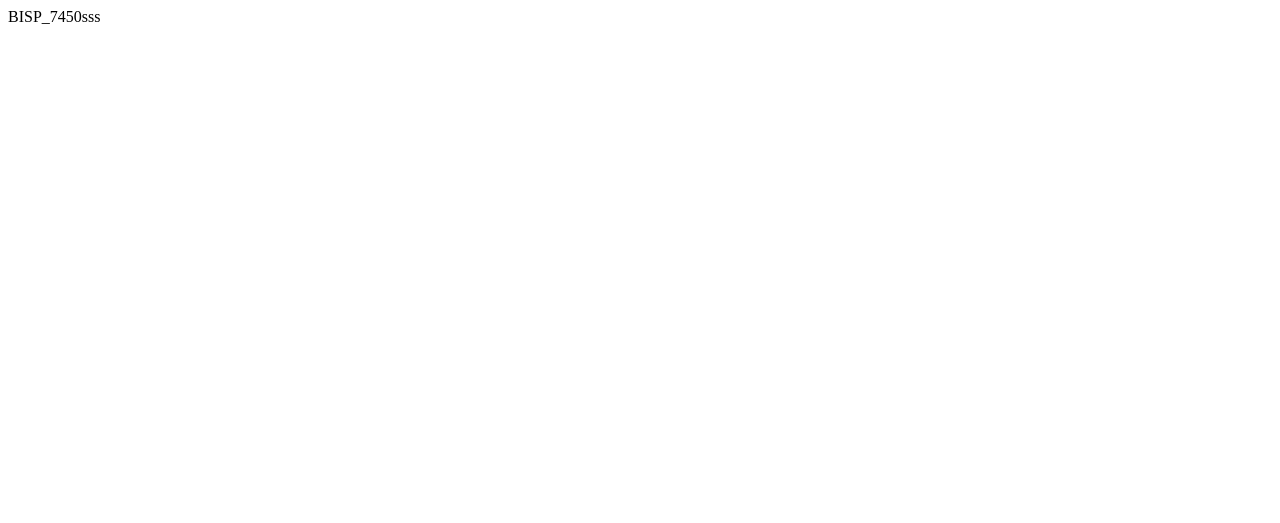
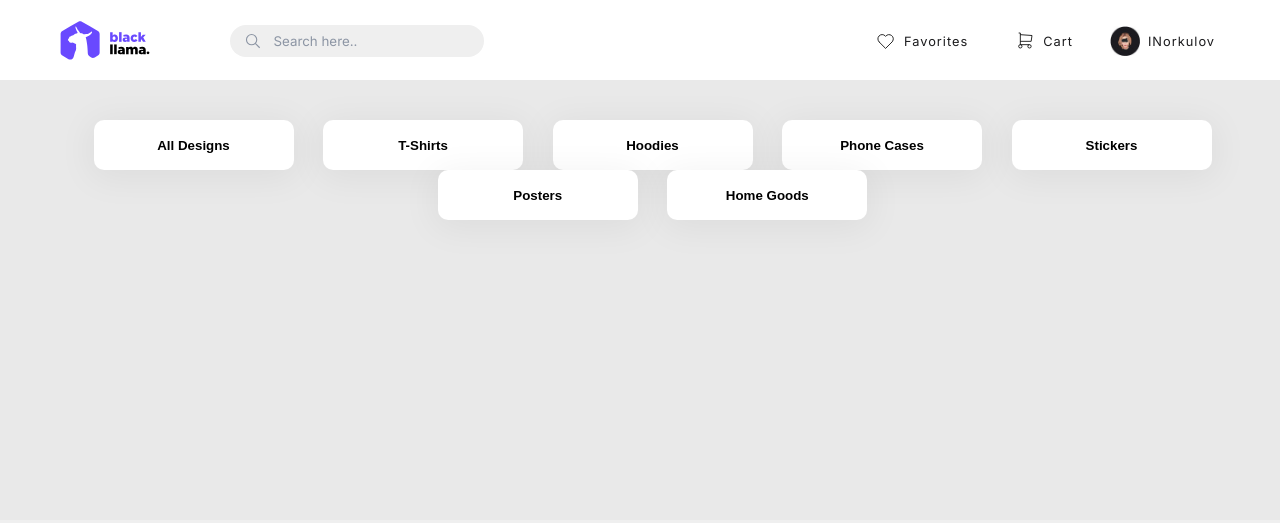
Before and after one commit to ultraluxeSF/BISP_7450, a plain HTML site: page index.html in a window 1280 px wide. Drawn offline with Linux system fonts and the light colour scheme.

Commit message:
v1 navbar WIP

```diff
--- a/index.html
+++ b/index.html
@@ -2,9 +2,45 @@
 <html lang="en" dir="ltr">
   <head>
     <meta charset="utf-8">
-    <title></title>
+    <title>BlackLlama Goodies</title>
+    <meta name="viewport" content="width=device-width, initial-scale=1, user-scalable=yes">
+    <meta name="theme-color" content="#6949FF" />
+    <meta name="description" content="BlackLlama Goodies. Merch, designer prints, t-shirts.">
+    <link rel="icon" href="images/llamaemblem.svg">
+    <link rel="stylesheet" href="styles/style.css">
+    <script src="scripts/search.js" charset="utf-8"></script>
+    <link rel="preconnect" href="https://fonts.googleapis.com">
+    <link rel="preconnect" href="https://fonts.gstatic.com" crossorigin>
+    <link href="https://fonts.googleapis.com/css2?family=Inter:wght@100;200;300;400;500;600;700;800;900&display=swap" rel="stylesheet">
   </head>
   <body>
-    BISP_7450sss
+    <nav>
+      <div class="navleft">
+        <a href="http://ultraluxe.tk" class="logo"></a>
+        <form class="search-container" >
+          <input id="search-box" type="text" class="search-box" name="q"/>
+          <label for="search-box">Search here..<span class="search-icon"></span></label>
+          <input type="submit" id="search-submit" />
+        </form>
+      </div>
+      <div class="navright">
+        <ul class="navbtns">
+          <li><a href="#">Favorites<span class="heart"></span></a></li>
+          <li><a href="#">Cart<span class="cart"></span></a></li>
+          <li><a href="#">INorkulov<span class="avatar"></span></a></li>
+        </ul>
+      </div>
+    </nav>
+    <section class="sec1">
+      <a href="#"><button class="bigbutton">All Designs</button></a>
+      <a href="#"><button class="bigbutton">T-Shirts</button></a>
+      <a href="#"><button class="bigbutton">Hoodies</button></a>
+      <a href="#"><button class="bigbutton">Phone Cases</button></a>
+      <a href="#"><button class="bigbutton">Stickers</button></a>
+      <a href="#"><button class="bigbutton">Posters</button></a>
+      <a href="#"><button class="bigbutton">Home Goods</button></a>
+
+
+    </section>
   </body>
 </html>
--- /dev/null
+++ b/scripts/search.js
@@ -0,0 +1 @@
+document.addEventListener("touchstart", function(){}, true);
--- /dev/null
+++ b/styles/style.css
@@ -0,0 +1,197 @@
+/* #PINK COLOR */
+/* 6949FF */
+
+body {
+  background-color: #efefef;
+  margin: 0;
+  font-family: 'Inter', sans-serif;
+}
+
+/* NAV START */
+
+nav {
+  justify-content: center;
+  display: flex;
+  height: 80px;
+  width: auto;
+  background: #fff;
+  /* position: static; */
+  text-decoration: none;
+}
+
+/* SEARCH START */
+
+.search-box {
+  transition: width 0.6s, border-radius 0.6s, background 0.6s, box-shadow 0.6s;
+  width: 250px;
+  height: 30px;
+  border-radius: 20px;
+  border: none;
+  cursor: pointer;
+  background: #efefef;
+  margin-left: 200px;
+  margin-top: 5px;
+}
+
+.search-box:hover {
+  color: white;
+  background: #e9e9e9;
+  box-shadow: 0 0 0 1px #6949FF;
+  cursor: text;
+}
+
+.search-box:focus {
+  transition: width 0.6s cubic-bezier(0, 1.22, 0.66, 1.39), border-radius 0.6s, background 0.6s;
+  border: none;
+  outline: none;
+  box-shadow: 0 0 0 1px #6949FF;
+  padding-left: 15px;
+  cursor: text;
+  width: 400px;
+  border-radius: auto;
+  background: #efefef;
+  color: #000000;
+}
+.search-box + label .search-icon {
+  color: black;
+}
+.search-box:hover + label .search-icon {
+  color: white;
+}
+.search-box:focus + label {
+  display: none;
+}
+.search-box:not(:focus) {
+  text-indent: -5000px;
+}
+
+#search-submit {
+  position: relative;
+  left: -5000px;
+}
+
+.search-icon {
+  content: url('../images/search.svg');
+  width: 22px;
+  position: relative;
+  top: 6px;
+  left: -115px;
+  cursor: text;
+}
+
+.search-container label {
+  left: -215px;
+  position: relative;
+  font-size: 10pt;
+  color: #8C95A4;
+  cursor: text;
+}
+.search-container label:hover {
+  cursor: text;
+}
+
+/* SEARCH END */
+
+.navleft {
+  width: 50%;
+  /* background: #cc1818; */
+  padding-top: 20px;
+  padding-left: 30px;
+  display: inline-block;
+}
+.navright {
+  width: 50%;
+  padding: 30px;
+}
+
+.navbtns {
+  float: right;
+  margin-right: 35px;
+  margin-left: 0;
+  margin-top: 0;
+  padding: 0;
+  display: flex;
+}
+.navbtns li {
+  margin-left: 75px;
+  list-style: none;
+}
+.navbtns li a {
+  text-decoration: none;
+  font-size: 0.8em;
+  color: #1b1b1d;
+  letter-spacing: 1px;
+  transition: 0.2s;
+}
+.navbtns li a:hover {
+  color: #6949FF;
+}
+.navbtns li .activelink {
+  /* color: #ec008c; */
+  transition: 0.2s;
+  border-bottom: 1px solid #6949FF;
+}
+.navbtns li .activelink:hover {
+  color: #555;
+  border-bottom: 1px solid #555;
+}
+.cart {
+  content: url('../images/cart.svg');
+  position: absolute;
+  /* display: block; */
+  margin-top: -2px;
+  margin-left: -60px;
+  width: 25px;
+}
+.heart {
+  content: url('../images/heart.svg');
+  position: absolute;
+  /* display: block; */
+  margin-top: -2px;
+  margin-left: -95px;
+  width: 25px;
+}
+.avatar {
+  content: url('../images/avatar.jpg');
+  position: absolute;
+  /* display: block; */
+  margin-top: -4px;
+  margin-left: -105px;
+  width: 30px;
+}
+.logo {
+  content: url('../images/llama-icon.svg');
+  position: absolute;
+  transform: scale(1);
+  width: 100px;
+  /* left:0; */
+  /* right:0; */
+  margin-left: 25px;
+  margin-top: 0;
+  /* top: 25px; */
+  transition: 0.2s;
+}
+
+/* NAV END */
+
+.sec1 {
+  width: 100%;
+  height: 400px;
+  background: #e9e9e9;
+  padding-left: 0px;
+  padding-top: 40px;
+
+  text-align: center;
+}
+
+.bigbutton {
+  height: 50px;
+  width: 200px;
+  background-color: #fff;
+  box-shadow: 0 5px 35px 5px rgb(0 0 0 / 0.05);
+  border-radius: 10px;
+  border: none;
+  cursor: pointer;
+  font-weight: 600;
+  margin-left: 25px;
+}
```
Also changed, not shown: images/avatar.jpg (added), images/avatar.svg (added), images/cart.svg (added), images/heart.svg (added), images/llama-icon.svg (added), images/llamaemblem.svg (added), images/search.svg (added).
